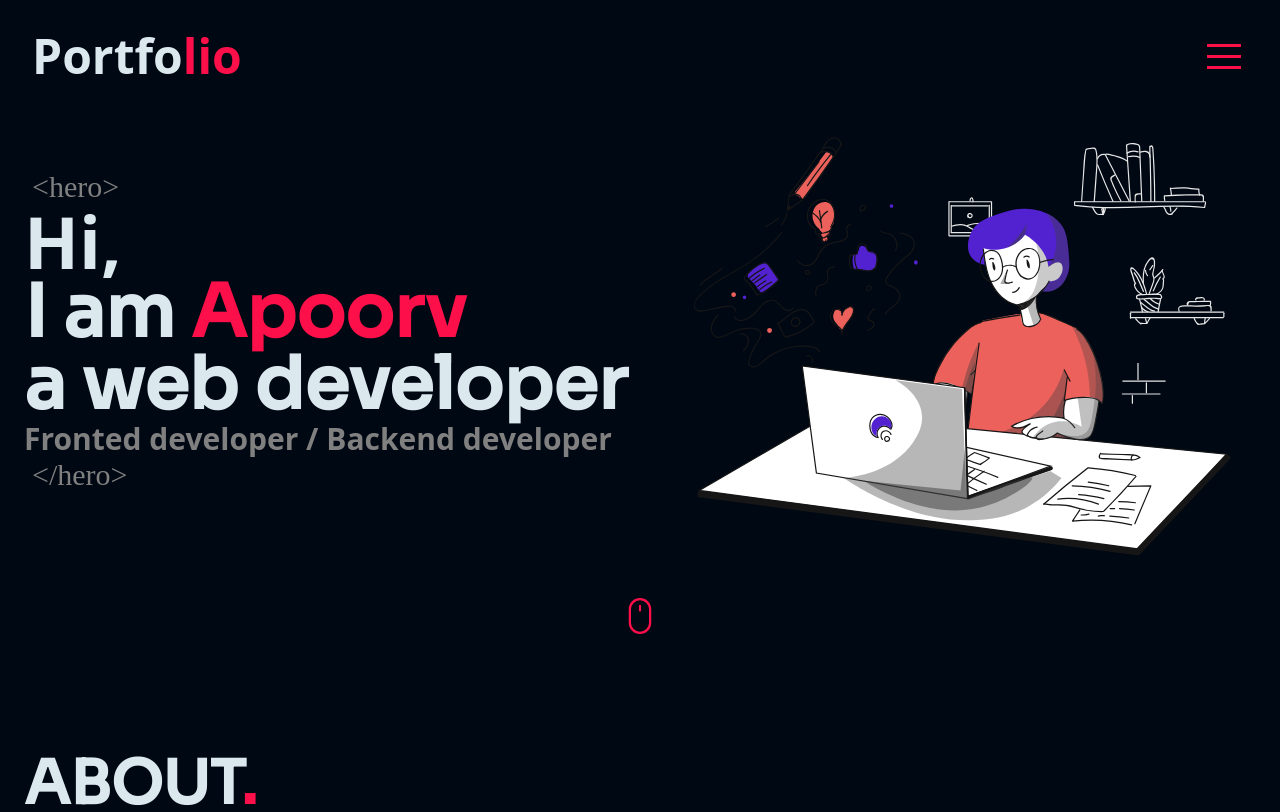
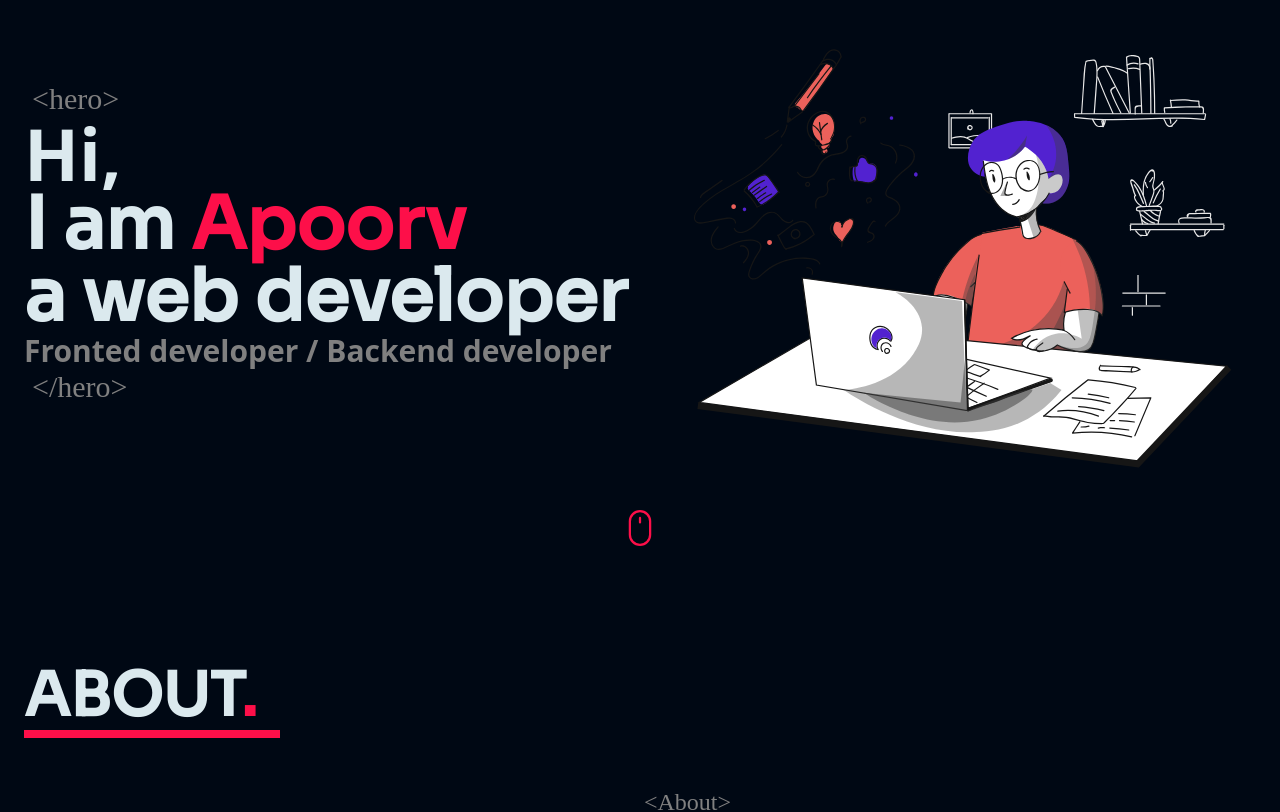
Before and after one commit to apoorvcodes/nextjs-portfolio, a Next.js app: page / in a window 1280 px wide. Shown: the top 812 px of the page. Built offline with nearby package versions, Linux system fonts and the light colour scheme; a web font is replaced by a local one.

Commit message:
Update index.tsx

```diff
--- a/pages/index.tsx
+++ b/pages/index.tsx
@@ -1,11 +1,9 @@
 import type { NextPage } from "next";
 import Aboutme from "../components/Aboutme";
 import Hero from "../components/Hero";
-import Nav from "../components/Nav";
 import Testimonial from "../components/Testimonial";
 import Toggleup from "../components/Toggleup";
 import Contact from "../components/Contact";
-import Footer from "../components/Footer";
 import Projects from "../components/Projects";
 import Head from "next/head";
 const Home: NextPage = () => {
@@ -18,13 +16,11 @@ const Home: NextPage = () => {
         ></link>
       </Head>
       <Toggleup />
-      <Nav />
       <Hero />
       <Aboutme />
       <Projects />
       <Testimonial />
       <Contact />
-      <Footer />
     </div>
   );
 };
```
